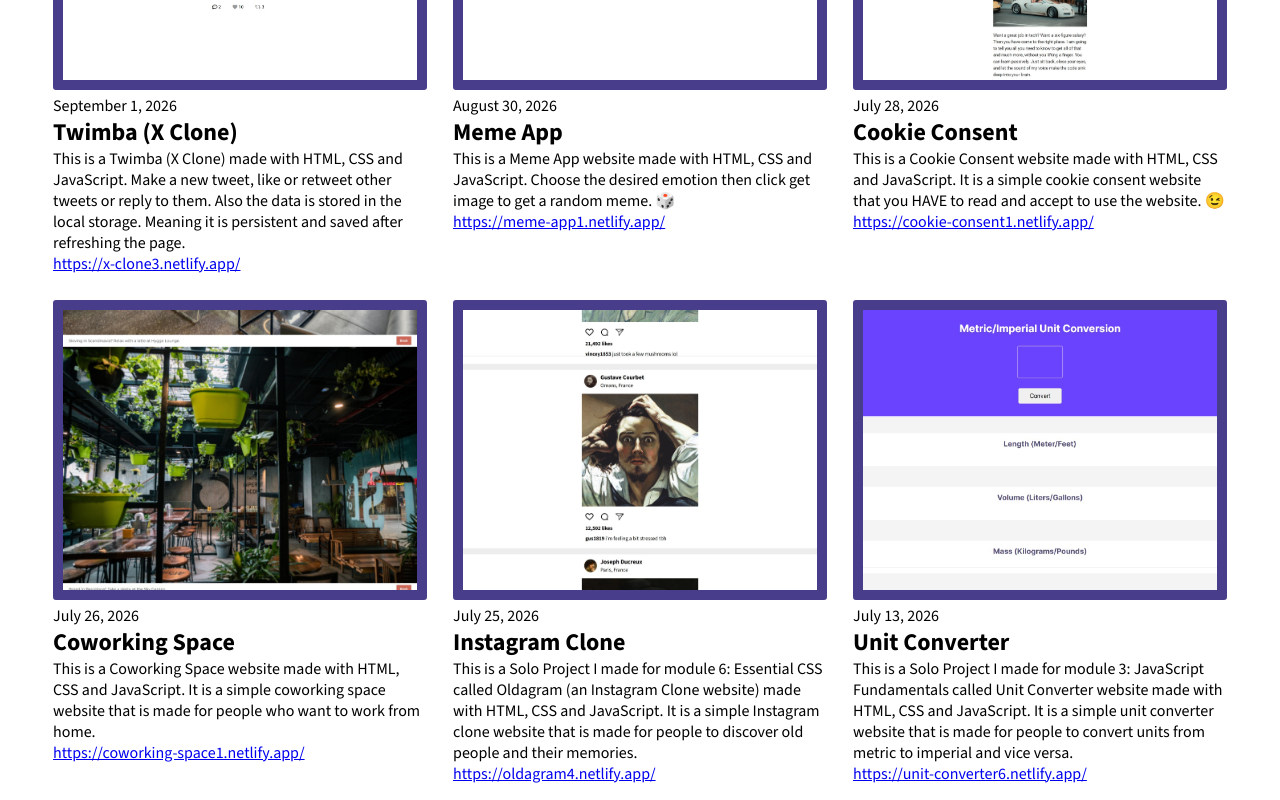
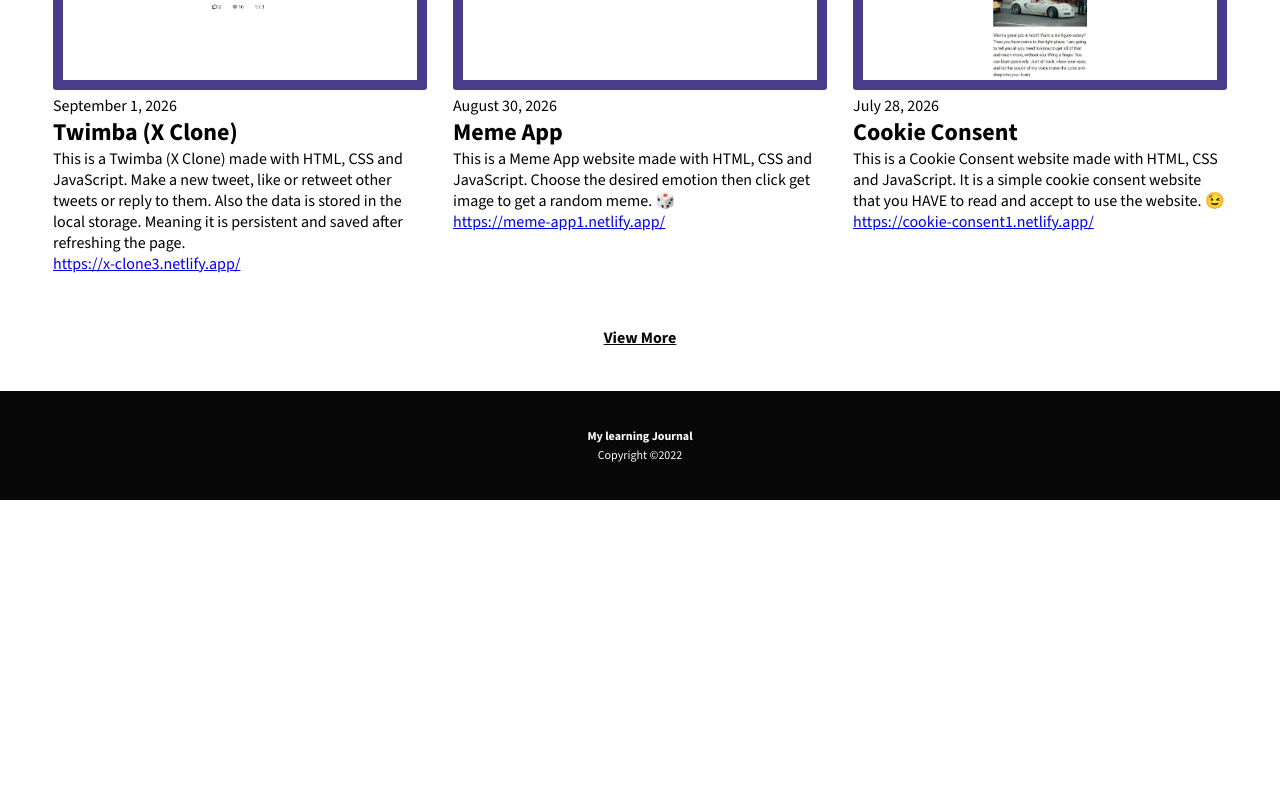
Before and after one commit to Marco64-bit/learning-journal, a website built with Vite: page about-me.html in a window 1280 px wide. Shown: the part 1444-2244 px from the top of the page. After the commit the page ends 1944 px from the top, so only its background shows below. Built offline with nearby package versions, Linux system fonts and the light colour scheme.

Commit message:
Added view more button feature

```diff
--- a/about-me.html
+++ b/about-me.html
@@ -55,6 +55,9 @@
 		<div class="container-blogs" id="blogs">
 
 		</div>
+		<div class="view-more" >
+			<a href="" class="view-more-link" id="view-more">View More</a>
+		</div>
 	</section>
 </main>
 <footer>
--- a/journey.js
+++ b/journey.js
@@ -20,5 +20,3 @@ function renderJourneyHtml() {
     journeySection.innerHTML += journeyDesc;
 }
 renderJourneyHtml();
-
-renderHtml();
--- a/main.js
+++ b/main.js
@@ -1,11 +1,16 @@
 import data from './data.js';
 
 const journeySection = document.getElementById('journey');
-
-// convert data list to string html
+let index = 1;
+const viewMoreBtn = document.getElementById('view-more');
+viewMoreBtn.addEventListener('click', (e) => {
+    e.preventDefault();
+    renderHtml();
+})
+// convert data list to string HTML
 const getHtmlData = function() {
     let dataHtml = ''
-    for (let i = 1; i < data.length; i++){
+    for (let i = index; i < data.length; i++){
         dataHtml += `
             <article>
                 <img src="${data[i].img}"
@@ -18,13 +23,17 @@ const getHtmlData = function() {
                 <a href="${data[i].link}" class="btn">${data[i].link}</a>
             </article>
         `
+        index++;
+        if (i % 6 === 0) break;
+        if (i === data.length - 1) viewMoreBtn.style.display = 'none';
     }
+
     return dataHtml
 }
 
-// render html to the DOM
+// render HTML to the DOM
 export function renderHtml() {
-    document.getElementById('blogs').innerHTML = getHtmlData();
+    document.getElementById('blogs').innerHTML += getHtmlData();
 }
 
 // Get HTML for the main journey
```
Also changed, not shown: index.html (+2 -2 lines), journey.html (+3 -0 lines).
